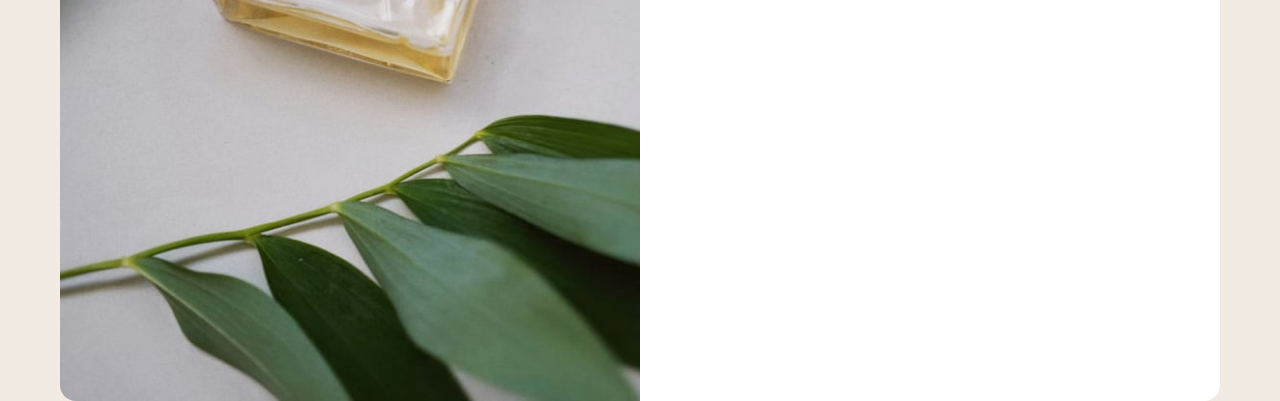
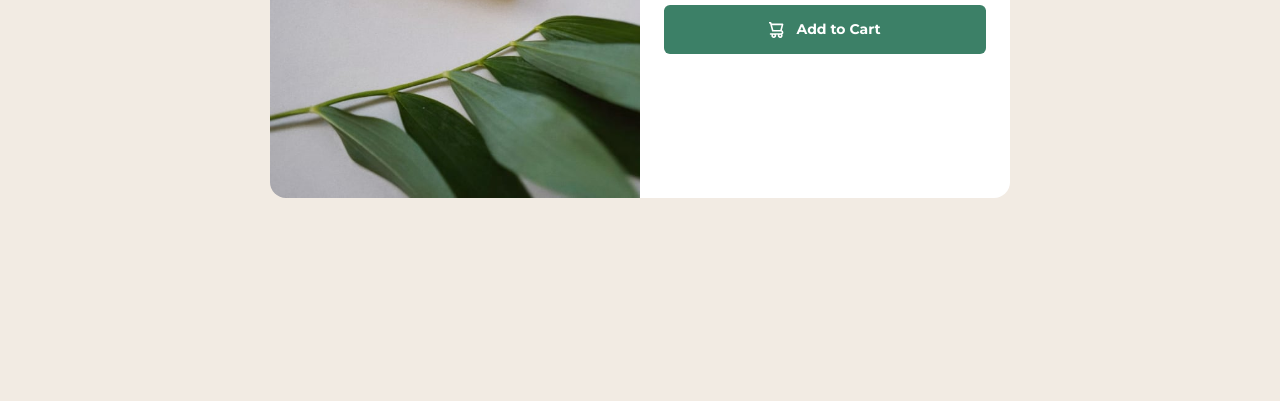
Before and after one commit to LorenzoTesoro/Product_previw_card_component, a plain HTML site: page index.html in a window 1280 px wide. Shown: the part 499-900 px from the top of the page. After the commit the page ends 800 px from the top, so only its background shows below. Drawn offline with nearby package versions, Linux system fonts and the light colour scheme.

Commit message:
add responsive desktop and hover

```diff
--- a/assets/css/style.css
+++ b/assets/css/style.css
@@ -17,17 +17,11 @@
 
 body{
     background-color: var(--clr-bg);
-    display: flex;
-    justify-content: center;
-    align-items: center;
-    min-height: 100vh;
     font-family: 'Montserrat', sans-serif;
 }
 .container{
-    min-width: 375px;
-    max-width: 1200px;
-    max-height: 740px;
-    padding-inline:2rem;
+    max-height: 100%;
+    padding:2rem;
 }
 img{
     max-width: 100%;
@@ -103,16 +97,28 @@ h1{
     gap:0.75rem;
     align-items: center;
     font-weight: var(--fw-xl);
+    border: none;
 }
 
 .product_img_desktop{
     display: none;
 }
 
+/* hover effects  */
+button:hover{
+    background-color: hsl(158, 85%, 16%);
+    transition: all 0.3s ease-in-out;
+}
+
 
 /* Responsive */
 
 @media screen and (min-width: 768px){ /* tablet size */
+    body{
+        display: flex;
+        align-items: center;
+        height: 100vh;
+    }
     .row{
         flex-direction: row;
     }
@@ -133,4 +139,10 @@ h1{
     }
 }
 
+@media screen and (min-width: 992px){
+    .container{
+        max-height: 580px;
+        max-width: 780px;
+    }
+}
 /* Todo: add desktop size */
--- a/index.html
+++ b/index.html
@@ -46,7 +46,7 @@
             <span class="original_price">$169.99</span>
           </div>
           <div class="add_to_cart py-2">
-            <button class="btn d-flex">
+            <button class="d-flex rounded">
               <img src="./assets/images/icon-cart.svg" alt="" />
               <div>Add to Cart</div>
             </button>
```
